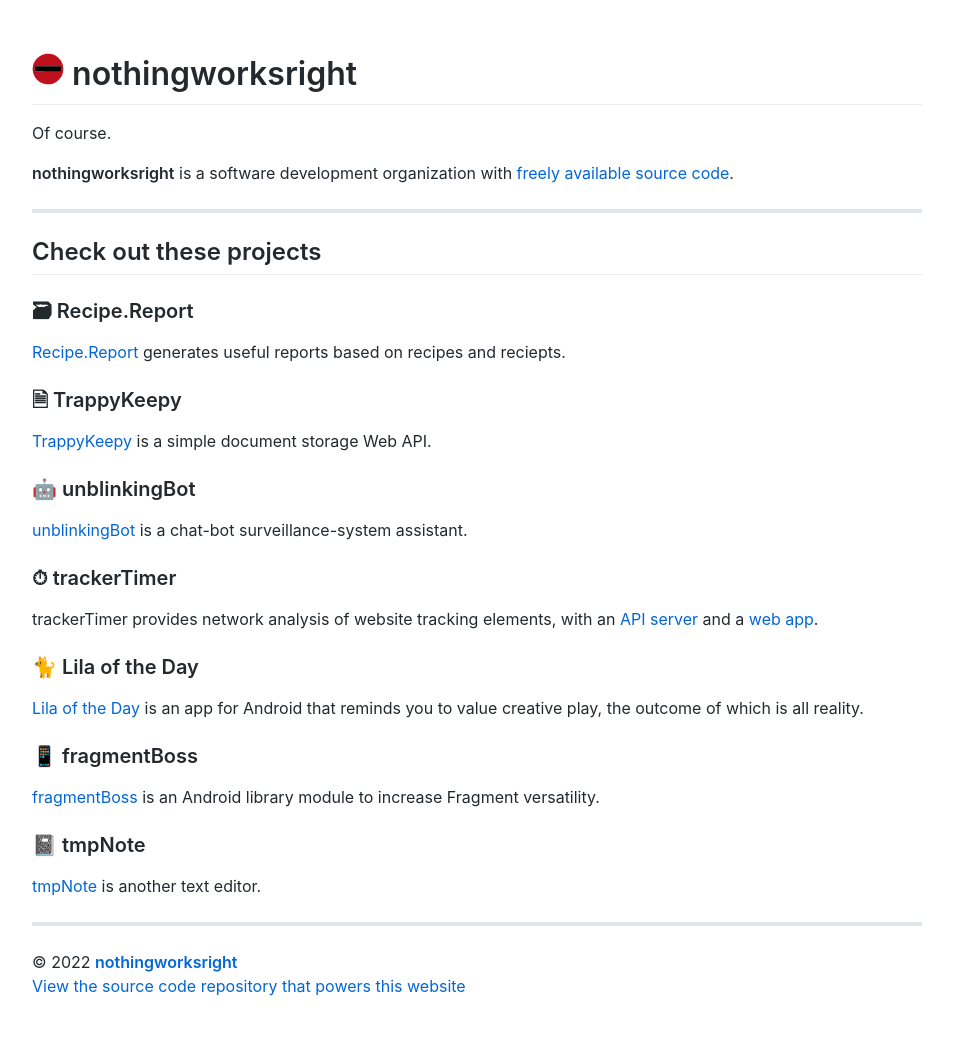
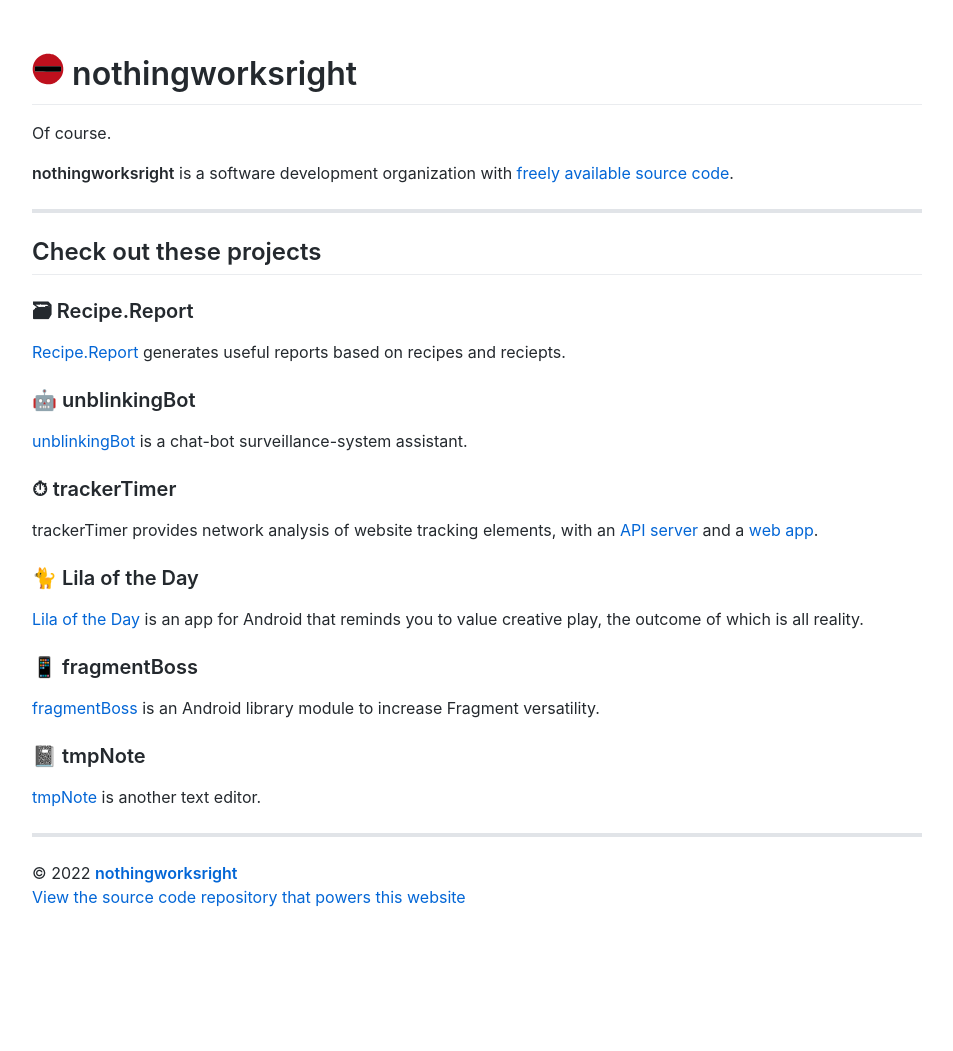
Before and after one commit to nothingworksright/www.nothingworksright.io, a Jekyll site: the page built from index.md, in a window 1280 px wide. Shown: the whole page, without its empty margins (163-1116 px from the left). Built offline with Jekyll 4.4.1, drawn with Linux system fonts in a browser that asks for light colours; our own code applies the rules of GitHub Pages for plain Markdown files; after the commit the page ends 962 px from its top, so only the background shows below that.

Commit message:
Update index.md

```diff
--- a/index.md
+++ b/index.md
@@ -11,10 +11,6 @@ ___
 ### 🗃 Recipe.Report
 
 [Recipe.Report](https://www.recipe.report/) generates useful reports based on recipes and reciepts.
-
-### 🗎 TrappyKeepy
-
-[TrappyKeepy](https://github.com/nothingworksright/trappykeepy) is a simple document storage Web API.
 
 ### 🤖 unblinkingBot
 
```
